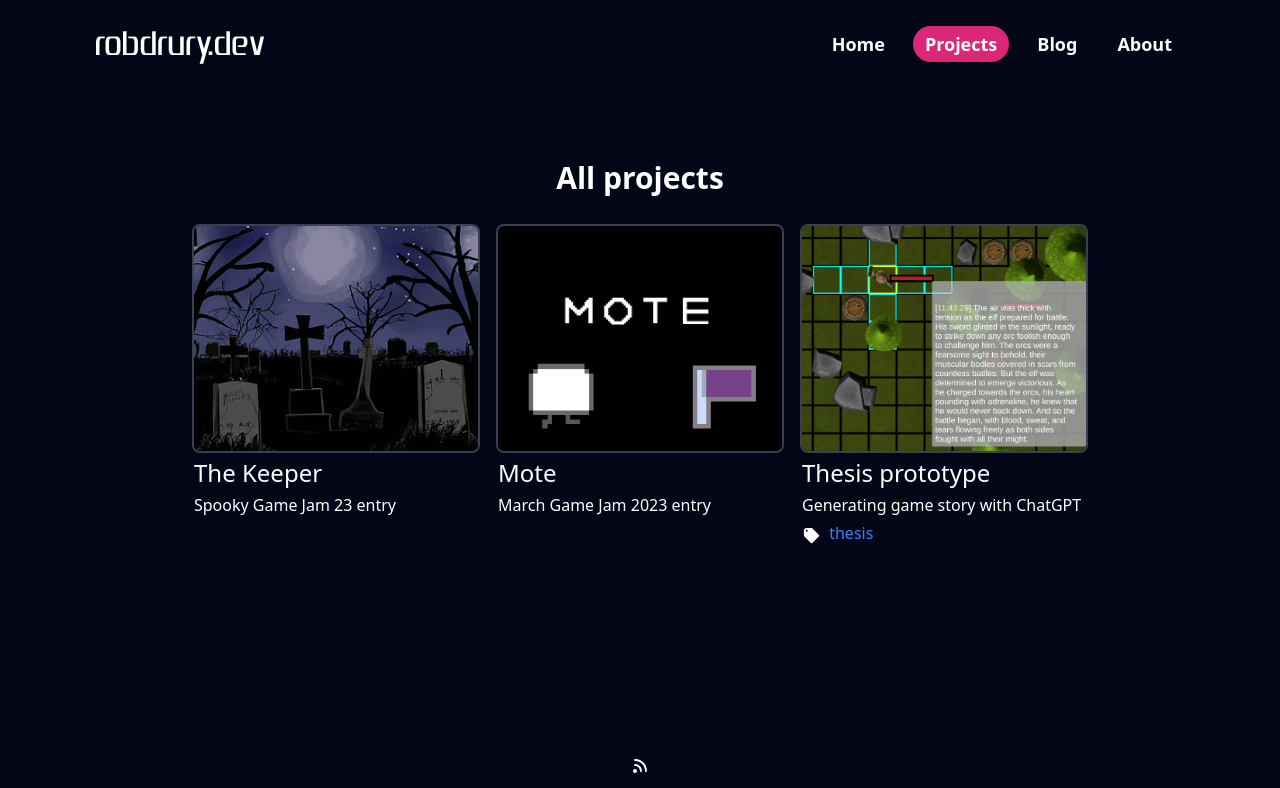
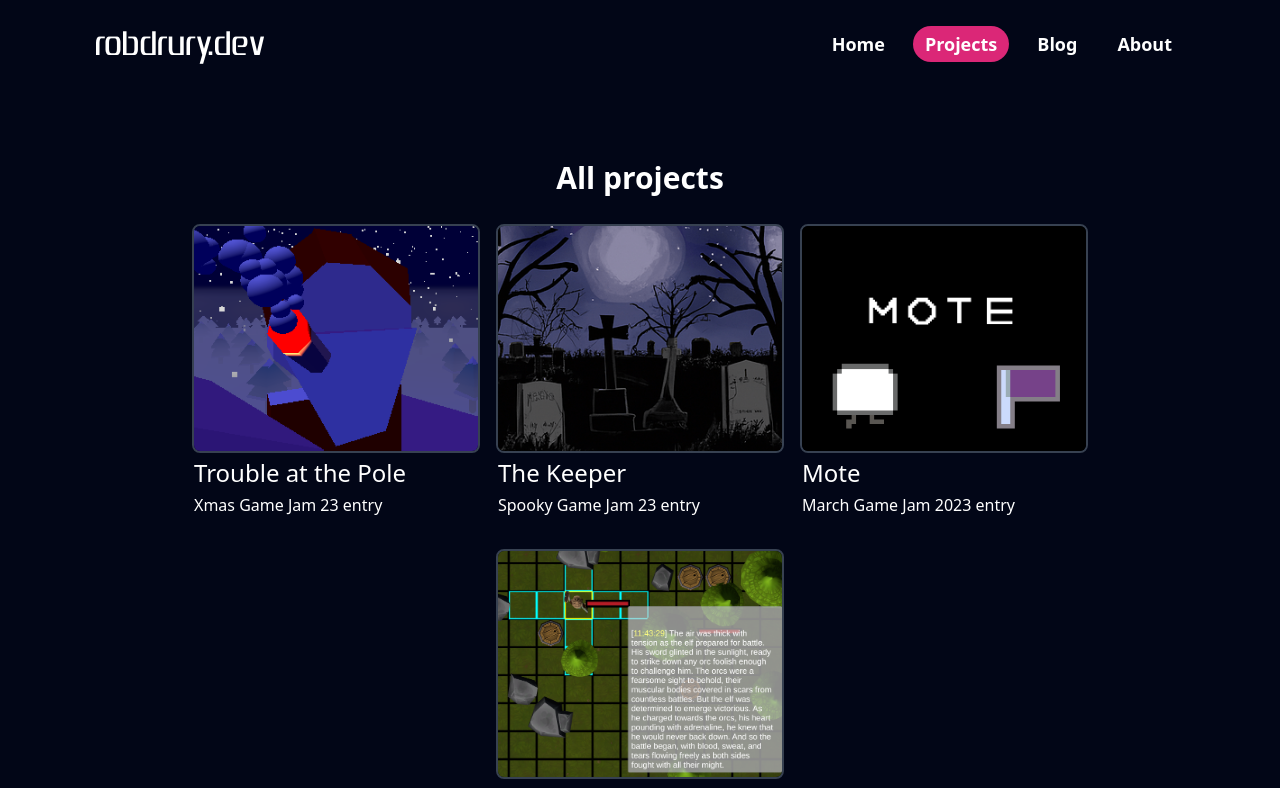
Before and after one commit to necrosmash/robdrury.dev, a Next.js app: page /projects in a window 1280 px wide. Shown: the top 788 px of the page. Built offline with nearby package versions, Linux system fonts and the light colour scheme.

Commit message:
adds Trouble at the Pole project
also renames pm2 job to avoid deploy error

```diff
--- a/src/app/page.tsx
+++ b/src/app/page.tsx
@@ -48,6 +48,14 @@ export default function Home() {
             Featured projects
           </div>
           <ProjectsEntry
+            title="Trouble at the Pole"
+            blurb="Xmas Game Jam 23 entry"
+            imagePath="/tatp cover.png"
+            imageAlt="Trouble at the Pole banner"
+            hrefPath="https://nightanimal333.itch.io/trouble-at-the-pole"
+            variant="featured"
+          />
+          <ProjectsEntry
             title="The Keeper"
             blurb="Spooky Game Jam 2023 entry"
             imagePath="/the keeper banner.png"
@@ -61,15 +69,6 @@ export default function Home() {
             imagePath="/mote banner.png"
             imageAlt="Mote banner"
             hrefPath="https://necrosmash.itch.io/mote"
-            variant="featured"
-          />
-          <ProjectsEntry
-            title="Thesis prototype"
-            blurb="Generating game story with ChatGPT"
-            tags={['thesis']}
-            imagePath="/thesis prototype banner.png"
-            imageAlt="Thesis prototype banner"
-            hrefPath="https://github.com/necrosmash/thesis_prototype"
             variant="featured"
           />
           <Link className="float-right pt-14 text-xl" href="/projects">
--- a/src/app/projects/page.tsx
+++ b/src/app/projects/page.tsx
@@ -7,6 +7,14 @@ export default function BlogList() {
         All projects
       </div>
       <div className="flex flex-wrap justify-center gap-x-4 gap-y-8">
+        <ProjectsEntry
+          title="Trouble at the Pole"
+          blurb="Xmas Game Jam 23 entry"
+          imagePath="/tatp cover.png"
+          imageAlt="Trouble at the Pole banner"
+          hrefPath="https://nightanimal333.itch.io/trouble-at-the-pole"
+          variant="all"
+        />
         <ProjectsEntry
           title="The Keeper"
           blurb="Spooky Game Jam 23 entry"
```
Also changed, not shown: public/tatp cover.png (added).
